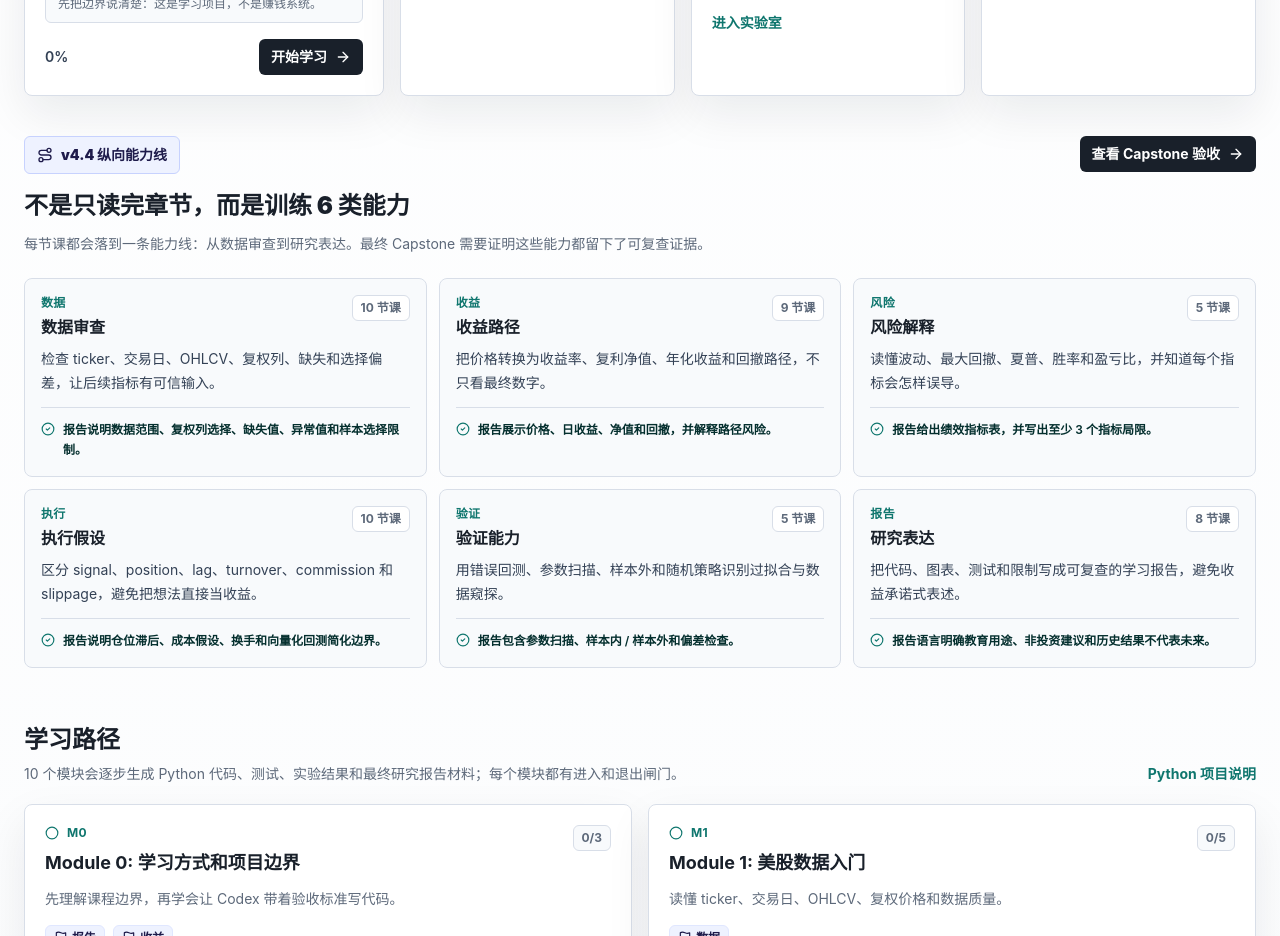
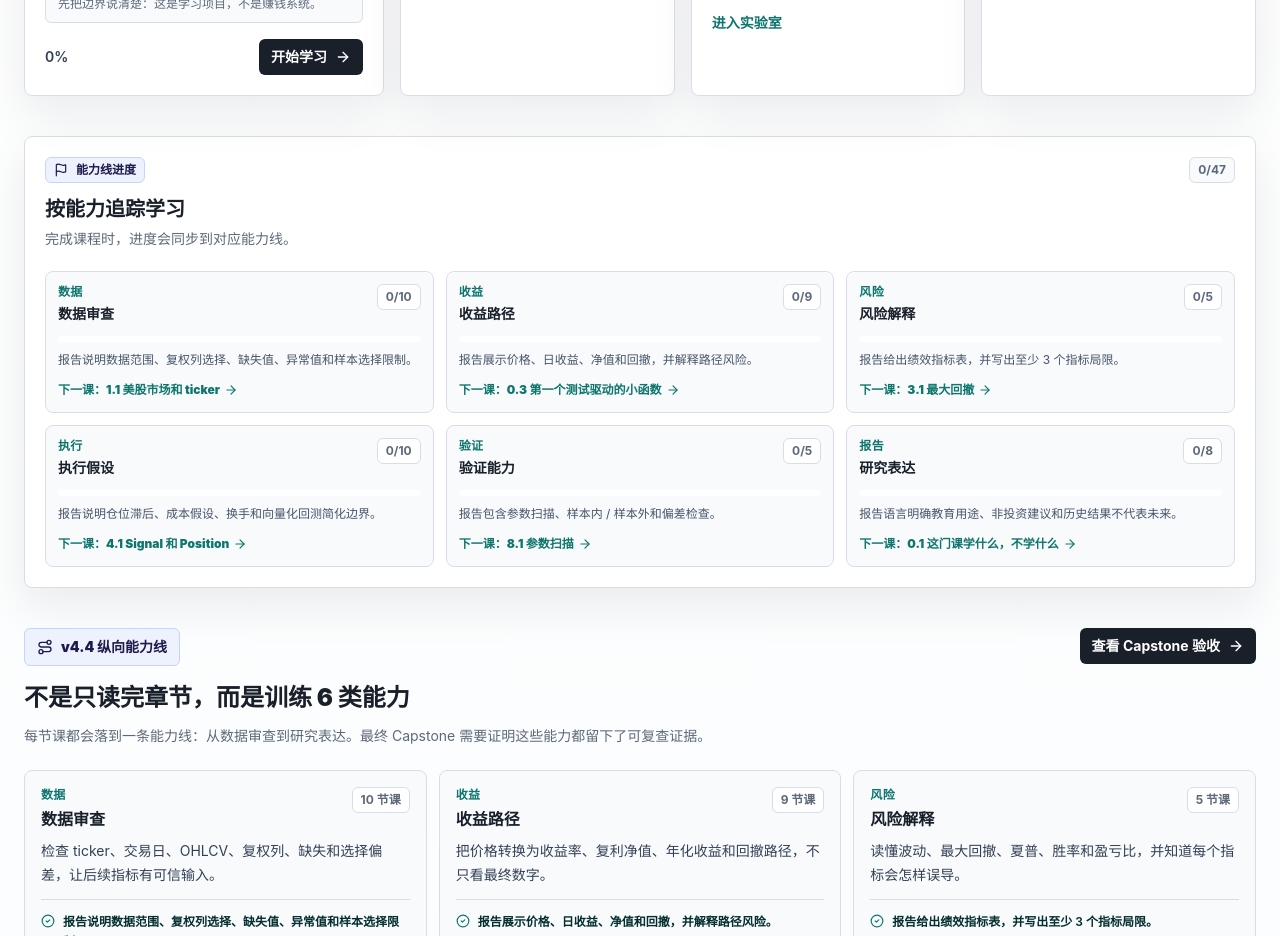
Before and after one commit to ZeyuZuo/learn-quant-with-codex, a Next.js app in the folder web/: page / in a window 1280 px wide. Shown: the part 820-1756 px from the top of the page. Built offline with nearby package versions, Linux system fonts and the light colour scheme.

Commit message:
Track skill line progress

```diff
--- a/web/src/app/courses/page.tsx
+++ b/web/src/app/courses/page.tsx
@@ -3,6 +3,7 @@ import { allLessons, courseModules } from "@/lib/courses";
 import { ProgressSummary } from "@/components/progress/ProgressSummary";
 import { CourseCatalog } from "@/components/courses/CourseCatalog";
 import Link from "next/link";
+import { SkillLineProgress } from "@/components/progress/SkillLineProgress";
 
 export default function CoursesPage() {
   const totalMinutes = allLessons.reduce((sum, lesson) => sum + Number.parseInt(lesson.duration, 10), 0);
@@ -39,6 +40,10 @@ export default function CoursesPage() {
           </div>
         </div>
 
+        <section className="mt-6">
+          <SkillLineProgress compact />
+        </section>
+
         <CourseCatalog />
       </main>
     </>
--- a/web/src/app/page.tsx
+++ b/web/src/app/page.tsx
@@ -6,6 +6,7 @@ import { LessonChart } from "@/components/charts/LessonChart";
 import { ProgressSummary } from "@/components/progress/ProgressSummary";
 import { HomeModulePath } from "@/components/progress/HomeModulePath";
 import { HomeSkillLines } from "@/components/progress/HomeSkillLines";
+import { SkillLineProgress } from "@/components/progress/SkillLineProgress";
 
 export default function HomePage() {
   const firstLesson = allLessons[0];
@@ -103,6 +104,10 @@ export default function HomePage() {
           </div>
         </section>
 
+        <section className="mx-auto max-w-7xl px-4 pb-10 sm:px-6">
+          <SkillLineProgress />
+        </section>
+
         <section className="mx-auto max-w-7xl px-4 pb-14 sm:px-6">
           <HomeSkillLines />
         </section>
--- /dev/null
+++ b/web/src/components/progress/SkillLineProgress.tsx
@@ -0,0 +1,72 @@
+"use client";
+
+import Link from "next/link";
+import { ArrowRight, CheckCircle2, Flag } from "lucide-react";
+import { allLessons, skillLines } from "@/lib/courses";
+import { useLessonProgress } from "@/lib/progress";
+
+type SkillLineProgressProps = {
+  compact?: boolean;
+};
+
+export function SkillLineProgress({ compact = false }: SkillLineProgressProps) {
+  const progress = useLessonProgress();
+
+  return (
+    <section className={compact ? "rounded-lg border border-line bg-white p-4 shadow-soft" : "rounded-lg border border-line bg-white p-5 shadow-soft"}>
+      <div className="flex flex-wrap items-start justify-between gap-3">
+        <div>
+          <div className="inline-flex items-center gap-2 rounded-md border border-indigo-200 bg-indigo-50 px-2 py-1 text-xs font-black text-indigo-950">
+            <Flag className="h-3.5 w-3.5" />
+            能力线进度
+          </div>
+          <h2 className={compact ? "mt-3 text-lg font-black text-ink" : "mt-3 text-xl font-black text-ink"}>按能力追踪学习</h2>
+          <p className="mt-1 text-sm leading-6 text-muted">完成课程时，进度会同步到对应能力线。</p>
+        </div>
+        {progress.ready ? <span className="rounded-md border border-line bg-slate-50 px-2 py-1 text-xs font-bold text-muted">{progress.completedCount}/{progress.totalCount}</span> : null}
+      </div>
+
+      <div className={compact ? "mt-4 grid gap-3" : "mt-5 grid gap-3 md:grid-cols-2 lg:grid-cols-3"}>
+        {skillLines.map((skillLine, index) => {
+          const lessons = allLessons.filter((lesson) => lesson.skillLine === skillLine.id);
+          const completed = lessons.filter((lesson) => progress.completedSet.has(lesson.slug)).length;
+          const total = lessons.length;
+          const percent = total === 0 ? 0 : Math.round((completed / total) * 100);
+          const nextLesson = lessons.find((lesson) => !progress.completedSet.has(lesson.slug));
+          const done = progress.ready && total > 0 && completed === total;
+
+          return (
+            <article
+              key={skillLine.id}
+              className="chart-enter rounded-lg border border-line bg-slate-50 p-3 transition duration-200 hover:border-accent hover:bg-white"
+              style={{ animationDelay: `${index * 45}ms` }}
+            >
+              <div className="flex items-start justify-between gap-3">
+                <div>
+                  <div className="text-xs font-black uppercase tracking-wide text-accent">{skillLine.shortTitle}</div>
+                  <h3 className="mt-1 text-sm font-black text-ink">{skillLine.title}</h3>
+                </div>
+                <span className="inline-flex items-center gap-1 rounded-md border border-line bg-white px-2 py-1 text-xs font-bold text-muted">
+                  {done ? <CheckCircle2 className="h-3.5 w-3.5 text-accent" /> : null}
+                  {progress.ready ? `${completed}/${total}` : "读取中"}
+                </span>
+              </div>
+              <div className="mt-3 h-1.5 overflow-hidden rounded-full bg-white">
+                <div className="h-full rounded-full bg-accent transition-all duration-700 ease-out" style={{ width: `${progress.ready ? percent : 0}%` }} />
+              </div>
+              <p className="mt-2 text-xs leading-5 text-slate-600">{skillLine.capstoneEvidence}</p>
+              {progress.ready && nextLesson ? (
+                <Link href={`/courses/${nextLesson.slug}`} className="mt-3 inline-flex items-center gap-1 text-xs font-black text-accent hover:underline">
+                  下一课：{nextLesson.id} {nextLesson.title}
+                  <ArrowRight className="h-3.5 w-3.5" />
+                </Link>
+              ) : progress.ready ? (
+                <div className="mt-3 text-xs font-black text-accent">这条能力线已完成</div>
+              ) : null}
+            </article>
+          );
+        })}
+      </div>
+    </section>
+  );
+}
```
